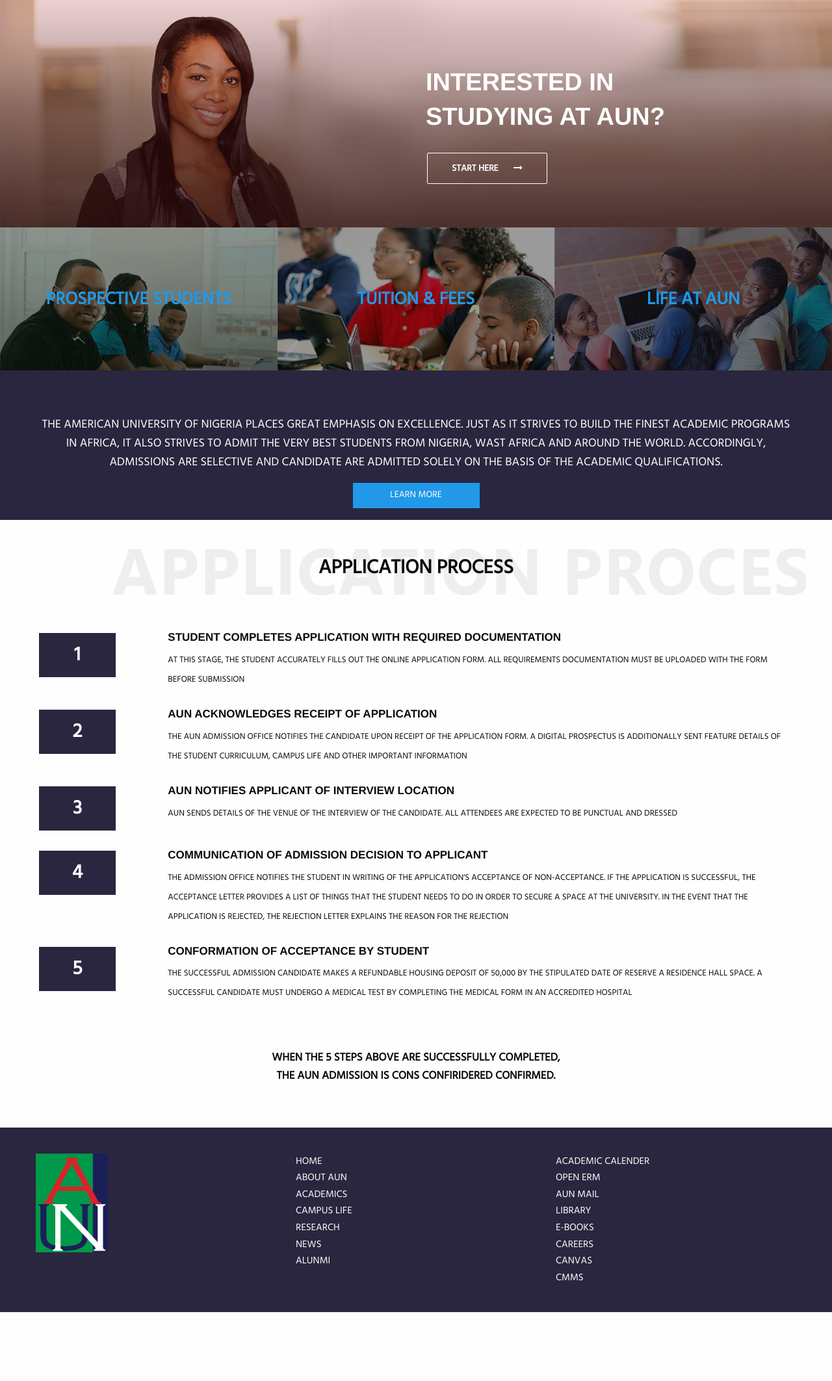
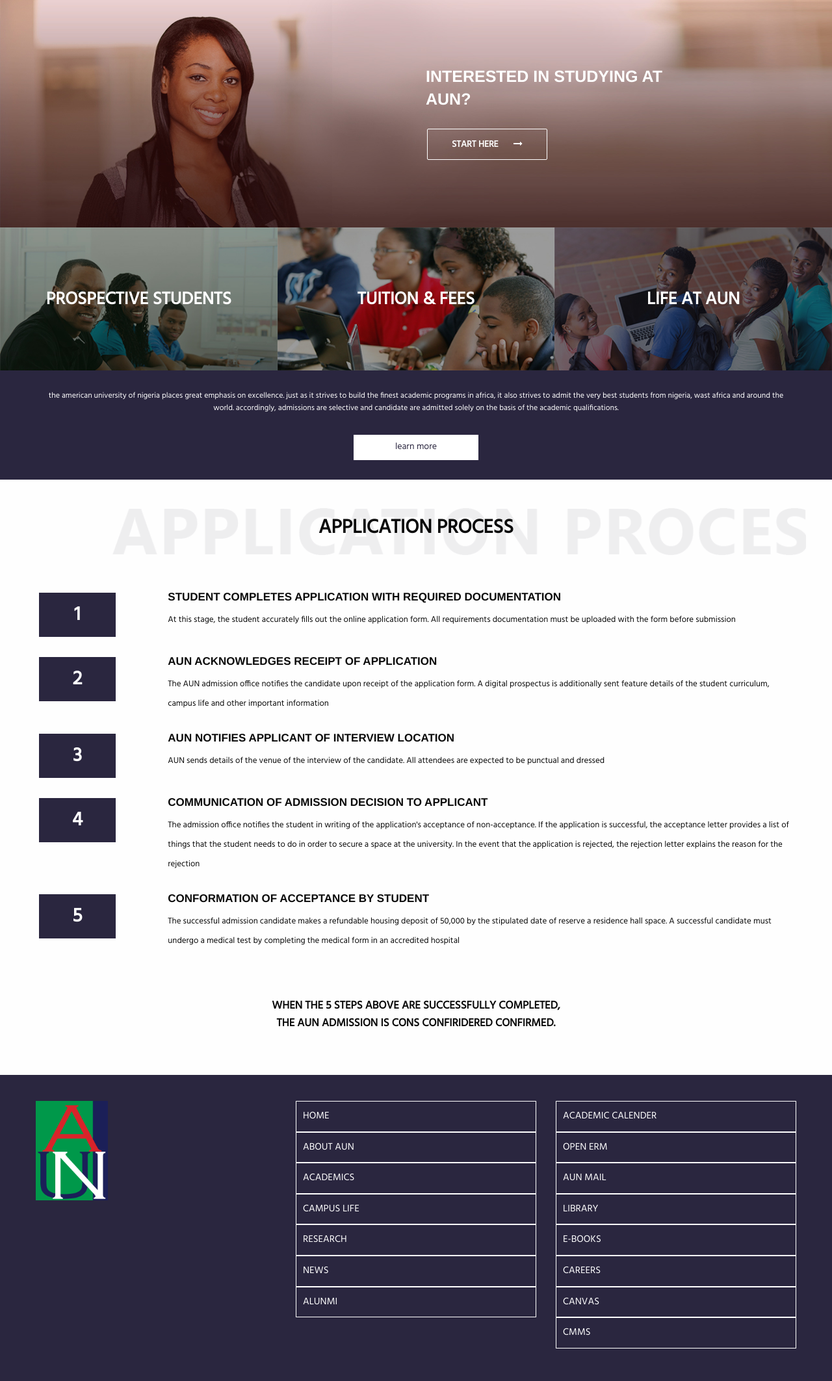
Before and after one commit to emeka-osuagwu/aun-website, a PHP site: page / in a window 1280 px wide. Shown: the part 111-2236 px from the top of the page at 65% size. Before the commit the page ends 2130 px from the top, so only its background shows below. Run offline with PHP 8.4, Linux system fonts and the light colour scheme; some libraries are stand-ins or nearby versions.

Commit message:
Update app.css

```diff
--- a/asset/css/app.css
+++ b/asset/css/app.css
@@ -109,7 +123,7 @@
 
 .write-up-section{
 	background: #2A263F;
-	height: 230px;
+
 }
 
 .write-up{
@@ -117,13 +131,20 @@
 	background: #2A263F;
 	vertical-align: middle;
 	color: #fff;
-	text-transform: uppercase;
 	text-align: center;
-	font-size: 18px;
+	font-size: 20px;
 }
 
 .write-up p{
-	margin-top: 70px;
+	margin-top: 50px;
+	margin-bottom: 30px;
+}
+
+.write-up a{
+	background: #fff;
+	color: #2A263F;
+	margin-bottom: 30px;
+
 }
 
 .application-step {
@@ -143,12 +164,13 @@
 }
 
 .application-step .description{
-	text-transform: uppercase;
+
 }
 
 .application-step .description h4{
 	font-size: 17px;
 	font-weight: bold;
+	text-transform: uppercase;
 }
 
 .application-step .description p{
@@ -168,6 +190,10 @@
 footer {
 	background-color: #2A263F;
 	padding: 40px;
+}
+
+footer .column {
+	margin-bottom: 10px;
 }
 
 footer img {
@@ -199,6 +225,36 @@
 			width: 100%;
 		}
 
+		.banner-action h1{
+			font-size: 25px;
+		}
+
+		.write-up{
+			font-size: 12px;
+			padding: 0px 25px;
+			text-transform: lowercase;
+		}
+
+		.write-up p{
+			margin-top: 30px;
+		}
+
+		.banner-action a{
+			background-color: transparent;
+			text-transform: uppercase;
+			border: #fff solid 1px;
+			margin-top: 20px;
+			margin-left: 2px;
+			font-weight: bold;
+			border-radius: 2px;
+			padding: 15px 20px;
+		}
+
+
+		footer .link-list li{
+			border: solid #fff 1px;
+			padding: 10px;
+		}
 
     }
 
```
Also changed, not shown: other parts of asset/css/app.css (+35 -2 lines).
